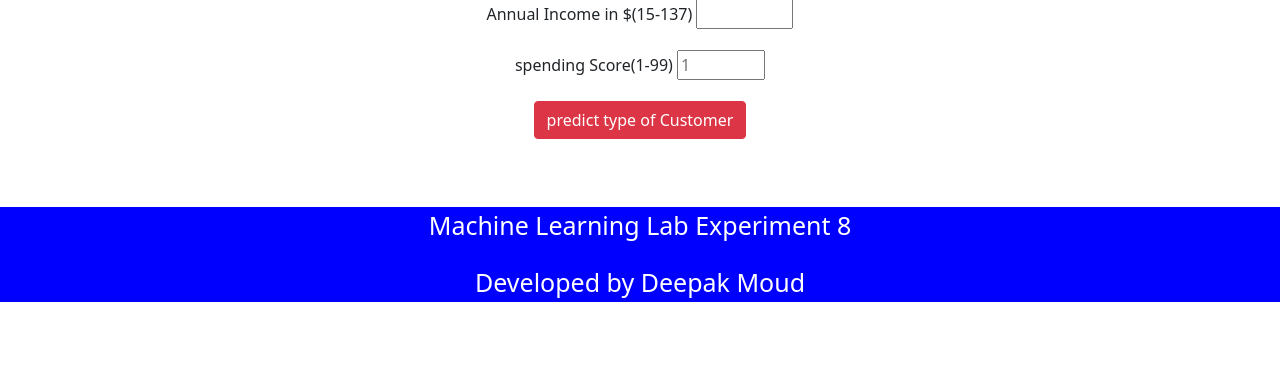
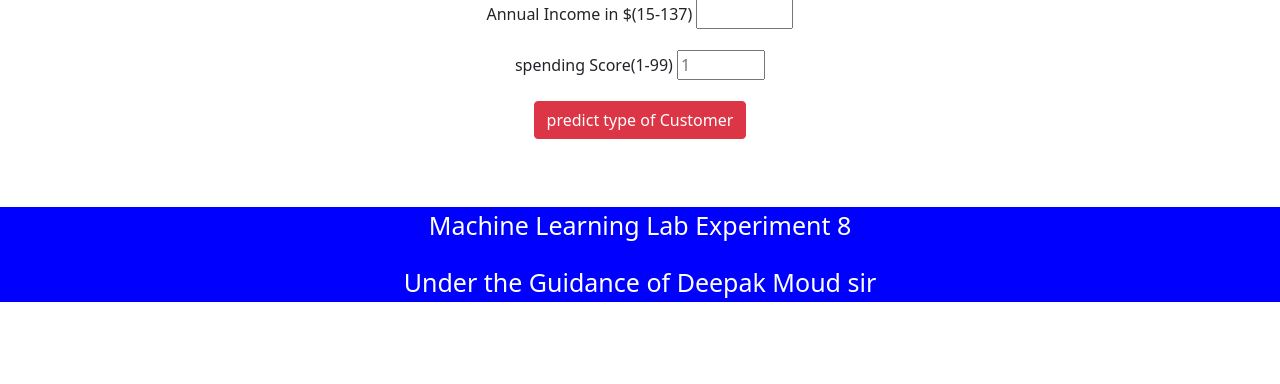
Before and after one commit to Jayendra-1017/k_means_cluster_algorithm, a Flask app: page / in a window 1280 px wide. Shown: the part 285-669 px from the top of the page. Run offline with Flask 2, Linux system fonts and the light colour scheme; parts of the project's set-up code (start-up, migrations or seed data) failed here and were passed over.

Commit message:
Update index.html

```diff
--- a/templates/index.html
+++ b/templates/index.html
@@ -68,7 +68,7 @@ div {text-align: center;}
 
 <div class="col-md-12">
  <center><p style="font-size:25px;color:white;margin-top:20px;">Machine Learning Lab Experiment 8</p></center>
- <center><p style="font-size:25px;color:white;margin-top:20px;">Developed by Deepak Moud</p></center>
+ <center><p style="font-size:25px;color:white;margin-top:20px;">Under the Guidance of Deepak Moud sir</p></center>
 </div>
 </div>
 </div>
```
